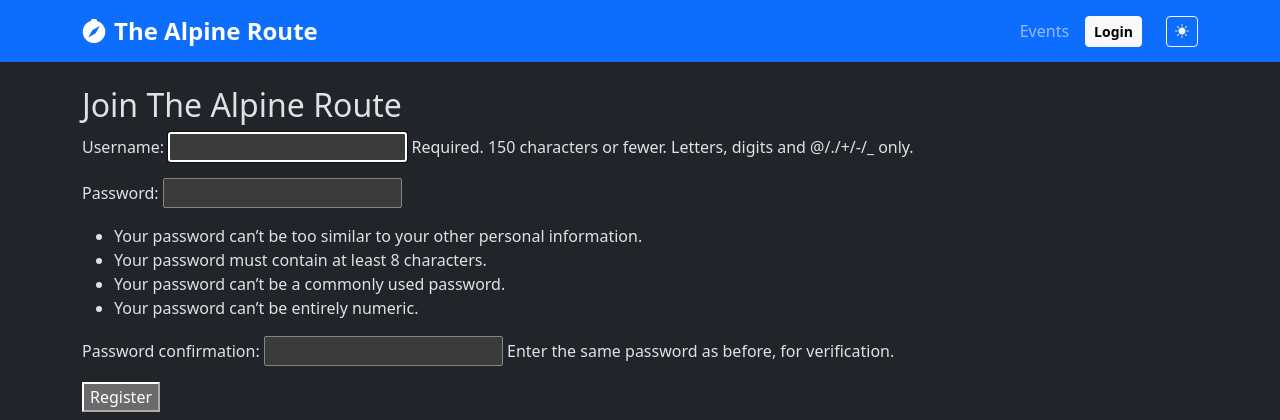
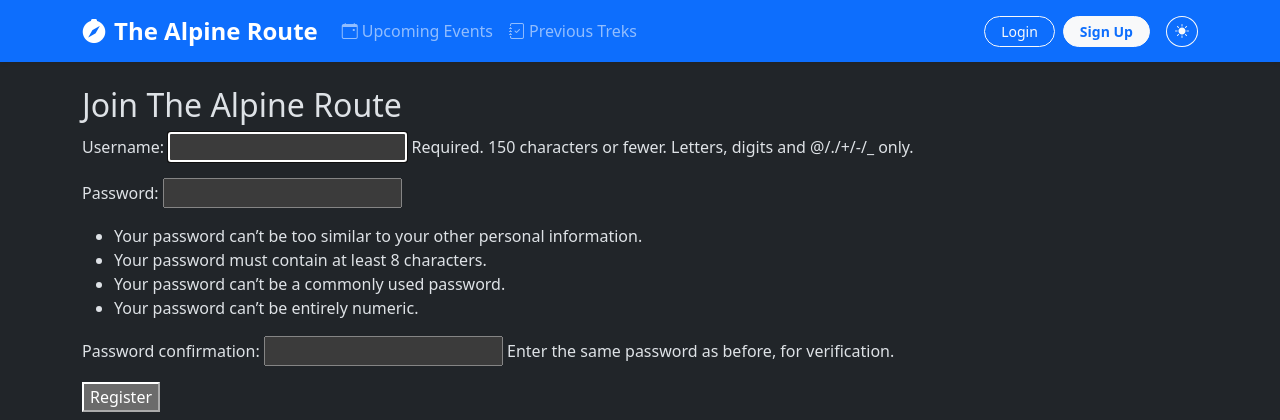
Before and after one commit to MOHAMMAD-TAHA-MALIK/the-alpine-route, a Django app: page /register/ in a window 1280 px wide. Shown: the top 420 px of the page. Run offline with Django 5.2, Linux system fonts and the light colour scheme.

Commit message:
Add user signup, separate page routes for upcoming/past treks, likes and comments

```diff
--- a/treks/templates/base.html
+++ b/treks/templates/base.html
@@ -7,19 +7,6 @@
     <!-- Bootstrap 5.3 CSS & Icons -->
     <link href="https://cdn.jsdelivr.net/npm/bootstrap@5.3.3/dist/css/bootstrap.min.css" rel="stylesheet">
     <link rel="stylesheet" href="https://cdn.jsdelivr.net/npm/bootstrap-icons@1.11.3/font/bootstrap-icons.min.css">
-    <style>
-        .card-img-top {
-            height: 220px;
-            object-fit: cover;
-        }
-        .hero-banner {
-            background: linear-gradient(rgba(0, 0, 0, 0.6), rgba(0, 0, 0, 0.6)), url('https://images.unsplash.com/photo-1464822759023-fed622ff2c3b?auto=format&fit=crop&w=1200&q=80');
-            background-size: cover;
-            background-position: center;
-            border-radius: 1rem;
-            color: white;
-        }
-    </style>
 </head>
 <body class="d-flex flex-column min-vh-100">
 
@@ -33,29 +20,39 @@
                 <span class="navbar-toggler-icon"></span>
             </button>
             <div class="collapse navbar-collapse" id="navbarNav">
+                <ul class="navbar-nav me-auto">
+                    <li class="nav-item">
+                        <a class="nav-link" href="{% url 'upcoming_treks' %}"><i class="bi bi-calendar-event me-1"></i>Upcoming Events</a>
+                    </li>
+                    <li class="nav-item">
+                        <a class="nav-link" href="{% url 'previous_treks' %}"><i class="bi bi-journal-check me-1"></i>Previous Treks</a>
+                    </li>
+                </ul>
                 <ul class="navbar-nav ms-auto align-items-center gap-2">
-                    <li class="nav-item">
-                        <a class="nav-link" href="{% url 'trek_list' %}">Events</a>
-                    </li>
                     {% if user.is_authenticated %}
+                        <!-- Logged In State: Shows ONLY Username & Logout -->
                         <li class="nav-item">
-                            <span class="nav-link text-light">Hi, <strong>{{ user.username }}</strong></span>
+                            <span class="nav-link text-light me-2">Hi, <strong>{{ user.username }}</strong></span>
                         </li>
                         <li class="nav-item">
                             <form action="{% url 'logout' %}" method="post" class="d-inline">
                                 {% csrf_token %}
-                                <button type="submit" class="btn btn-outline-light btn-sm">Logout</button>
+                                <button type="submit" class="btn btn-outline-light btn-sm rounded-pill px-3">Logout</button>
                             </form>
                         </li>
                     {% else %}
+                        <!-- Logged Out State: Shows Login & Signup -->
                         <li class="nav-item">
-                            <a class="btn btn-light btn-sm fw-semibold" href="{% url 'login' %}">Login</a>
+                            <a class="btn btn-outline-light btn-sm rounded-pill px-3" href="{% url 'login' %}">Login</a>
+                        </li>
+                        <li class="nav-item">
+                            <a class="btn btn-light btn-sm text-primary fw-bold rounded-pill px-3" href="{% url 'signup' %}">Sign Up</a>
                         </li>
                     {% endif %}
 
                     <!-- Dark/Light Theme Toggle Switch -->
-                    <li class="nav-item ms-lg-3">
-                        <button class="btn btn-sm btn-outline-light" id="themeToggle" onclick="toggleTheme()">
+                    <li class="nav-item ms-lg-2">
+                        <button class="btn btn-sm btn-outline-light rounded-circle" id="themeToggle" onclick="toggleTheme()" title="Toggle Dark/Light Mode">
                             <i class="bi bi-sun-fill" id="themeIcon"></i>
                         </button>
                     </li>
@@ -66,6 +63,15 @@
 
     <!-- Main Content -->
     <main class="container my-4 flex-grow-1">
+        {% if messages %}
+            {% for message in messages %}
+                <div class="alert alert-{{ message.tags }} alert-dismissible fade show" role="alert">
+                    {{ message }}
+                    <button type="button" class="btn-close" data-bs-dismiss="alert" aria-label="Close"></button>
+                </div>
+            {% endfor %}
+        {% endif %}
+
         {% block content %}{% endblock %}
     </main>
 
@@ -97,7 +103,6 @@
             }
         }
 
-        // Preserve theme preference across pages
         (function() {
             const savedTheme = localStorage.getItem('theme') || 'dark';
             document.documentElement.setAttribute('data-bs-theme', savedTheme);
--- a/treks/urls.py
+++ b/treks/urls.py
@@ -3,14 +3,22 @@ from django.contrib.auth import views as auth_views
 from . import views
 
 urlpatterns = [
+    # Navigation & List Views
     path('', views.trek_list, name='trek_list'),
+    path('upcoming/', views.upcoming_treks, name='upcoming_treks'),
+    path('previous/', views.previous_treks, name='previous_treks'),
+
+    # Authentication & User Management
     path('register/', views.register, name='register'),
     path('login/', auth_views.LoginView.as_view(template_name='registration/login.html'), name='login'),
     path('logout/', auth_views.LogoutView.as_view(), name='logout'),
     path('password-change/', views.change_password, name='change_password'),
+
+    # Trek Creation & Participation
     path('trek/new/', views.create_trek, name='create_trek'),
     path('trek/<int:pk>/join/', views.join_trek, name='join_trek'),
 
+    # Trek Event Details & Interaction
     path('trek/<int:pk>/', views.trek_detail, name='trek_detail'),
     path('trek/<int:pk>/like/', views.like_event, name='like_event'),
     path('trek/<int:pk>/comment/', views.add_comment, name='add_comment'),
--- a/treks/views.py
+++ b/treks/views.py
@@ -1,24 +1,25 @@
 from django.shortcuts import render, redirect, get_object_or_404
+from django.contrib import messages
 from django.contrib.auth import login, update_session_auth_hash
 from django.contrib.auth.forms import UserCreationForm, PasswordChangeForm
 from django.contrib.auth.decorators import login_required, user_passes_test
 from django.views.decorators.http import require_POST
+from django.utils import timezone
 
 from .models import Trek, TrekEvent, Comment
 from .forms import TrekForm
 
 
-def trek_list(request):
-    treks = Trek.objects.all().order_by('date')
-    return render(request, 'treks/trek_list.html', {'treks': treks})
-
+# --- Authentication Views ---
 
 def register(request):
+    """User registration view with success message."""
     if request.method == 'POST':
         form = UserCreationForm(request.POST)
         if form.is_valid():
             user = form.save()
             login(request, user)
+            messages.success(request, f"Welcome to The Alpine Route, {user.username}!")
             return redirect('trek_list')
     else:
         form = UserCreationForm()
@@ -27,16 +28,20 @@ def register(request):
 
 @login_required
 def change_password(request):
+    """Allows authenticated users to change their password."""
     if request.method == 'POST':
         form = PasswordChangeForm(request.user, request.POST)
         if form.is_valid():
             user = form.save()
             update_session_auth_hash(request, user)
+            messages.success(request, "Your password was successfully updated!")
             return redirect('trek_list')
     else:
         form = PasswordChangeForm(request.user)
     return render(request, 'registration/change_password.html', {'form': form})
 
+
+# --- Trek Planning Views ---
 
 def is_guide(user):
     return user.is_staff
@@ -45,12 +50,14 @@ def is_guide(user):
 @login_required
 @user_passes_test(is_guide)
 def create_trek(request):
+    """Guide-only view to create upcoming treks."""
     if request.method == 'POST':
         form = TrekForm(request.POST)
         if form.is_valid():
             trek = form.save(commit=False)
             trek.created_by = request.user
             trek.save()
+            messages.success(request, "Trek created successfully!")
             return redirect('trek_list')
     else:
         form = TrekForm()
@@ -60,12 +67,46 @@ def create_trek(request):
 @login_required
 @require_POST
 def join_trek(request, pk):
+    """Allows logged-in users to sign up as a participant for a Trek."""
     trek = get_object_or_404(Trek, pk=pk)
     trek.participants.add(request.user)
+    messages.success(request, f"You have joined {trek.title}!")
     return redirect('trek_list')
 
 
+# --- Trek Event Feed & Community Views ---
+
+def trek_list(request):
+    """Main feed displaying all trek events and planned treks."""
+    treks = Trek.objects.all().order_by('date')
+    events = TrekEvent.objects.all().order_by('-date')
+    return render(
+        request,
+        'treks/trek_list.html',
+        {
+            'treks': treks,
+            'events': events,
+            'title': 'All Treks',
+        },
+    )
+
+
+def upcoming_treks(request):
+    """Shows only upcoming trek events."""
+    today = timezone.now().date()
+    events = TrekEvent.objects.filter(date__gte=today).order_by('date')
+    return render(request, 'treks/trek_list.html', {'events': events, 'title': 'Upcoming Events'})
+
+
+def previous_treks(request):
+    """Shows past trek events log."""
+    today = timezone.now().date()
+    events = TrekEvent.objects.filter(date__lt=today).order_by('-date')
+    return render(request, 'treks/trek_list.html', {'events': events, 'title': 'Previous Treks Log'})
+
+
 def trek_detail(request, pk):
+    """Detailed single trek event page showing total likes and comments."""
     event = get_object_or_404(TrekEvent, pk=pk)
     is_liked = (
         event.likes.filter(id=request.user.id).exists()
@@ -86,6 +127,7 @@ def trek_detail(request, pk):
 @login_required
 @require_POST
 def like_event(request, pk):
+    """Toggle likes on a trek event."""
     event = get_object_or_404(TrekEvent, pk=pk)
     if event.likes.filter(id=request.user.id).exists():
         event.likes.remove(request.user)
@@ -97,8 +139,10 @@ def like_event(request, pk):
 @login_required
 @require_POST
 def add_comment(request, pk):
+    """Add a user comment to a trek event."""
     event = get_object_or_404(TrekEvent, pk=pk)
     content = request.POST.get('content', '').strip()
     if content:
         Comment.objects.create(trek=event, user=request.user, content=content)
+        messages.success(request, "Comment posted successfully!")
     return redirect('trek_detail', pk=pk)
```
Also changed, not shown: treks/models.py (+9 -9 lines), treks/templates/registration/signup.html (added, +33 -0 lines), treks/migrations/0003_alter_trekevent_date.py (added).
